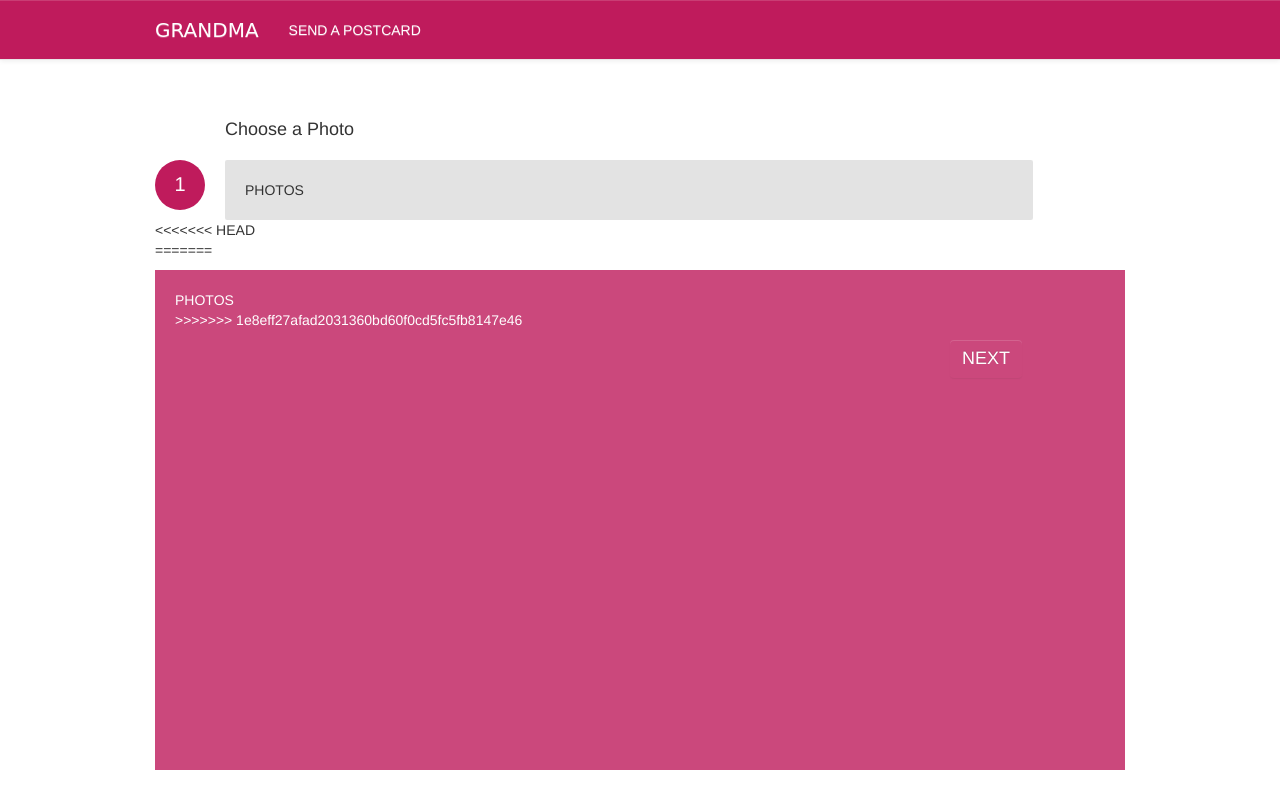
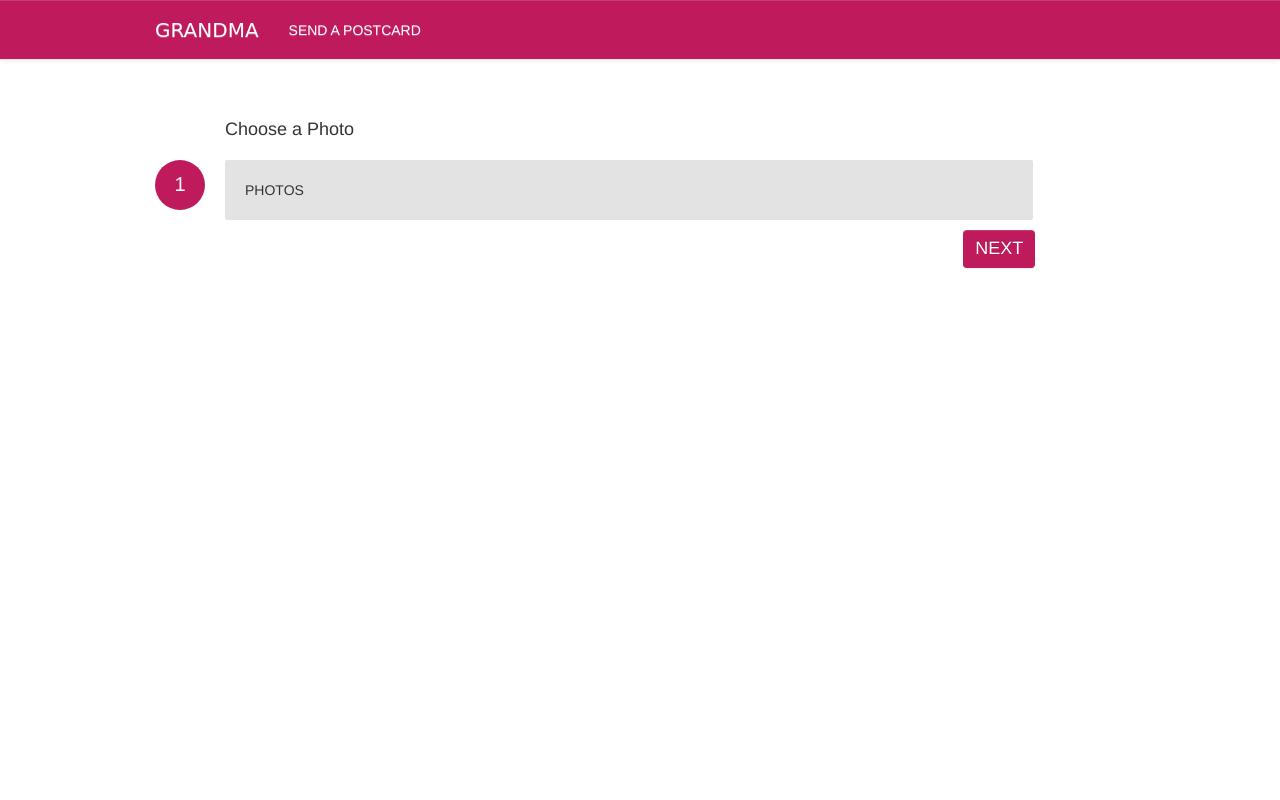
Before and after one commit to JNazare/grandparent_app, a Flask app: page /create in a window 1280 px wide. Run offline with Flask 2, Linux system fonts and the light colour scheme; some libraries are stand-ins or nearby versions.

Commit message:
merge fixes

```diff
--- a/templates/create.html
+++ b/templates/create.html
@@ -4,6 +4,7 @@
 <header>
 
 <div class="container send-postcard-container">
+
 	<div class="col-lg-12 col-xs-12 no-padding choose-photo-container">
 
 		<div class="col-lg-12 col-xs-12 no-padding">
@@ -25,27 +26,19 @@
 
 		</div>
 
-<<<<<<< HEAD
-		<div class="col-lg-12 col-md-12 col-sm-12 col-xs-12 no-padding">
-=======
-		<div class="col-lg-12 no-padding">
-			<div style="background-color: #BF1B5C; height: 500px; margin-top: 10px; color: white; padding: 20px; opacity: 0.8">
-			PHOTOS
-                <fb:login-button scope="public_profile,email,user_photos" onlogin="checkLoginState();">
-                </fb:login-button>
 
-                <div id="view_images"></div>
->>>>>>> 1e8eff27afad2031360bd60f0cd5fc5fb8147e46
+        <fb:login-button scope="public_profile,email,user_photos" onlogin="checkLoginState();">
+        </fb:login-button>
+
+        <div id="view_images"></div>
 
 			<button class="btn btn-primary col-lg-offset-10 col-md-offset-9 col-sm-offset-9 col-xs-offset-9 choose-photo-button"></i>NEXT</button>
 
 		</div>
 
-	</div>
+		<div class="col-lg-12 col-xs-12 no-padding add-message-container">
 
-	<div class="col-lg-12 col-xs-12 no-padding add-message-container">
-
-		<div class="col-lg-12 no-padding">
+		<div class="col-lg-12 col-xs-12 no-padding">
 
 			<div class="col-lg-12 col-xs-12 no-padding step-label">
 				<h4>Add a Message</h4>
@@ -77,7 +70,7 @@
 
 	<div class="col-lg-12 col-xs-12 no-padding add-recipient-container">
 
-		<div class="col-lg-12 no-padding">
+		<div class="col-lg-12 col-xs-12 no-padding">
 
 			<div class="col-lg-12 col-xs-12 no-padding step-label">
 			<h4>Send a Postcard</h4>
```
